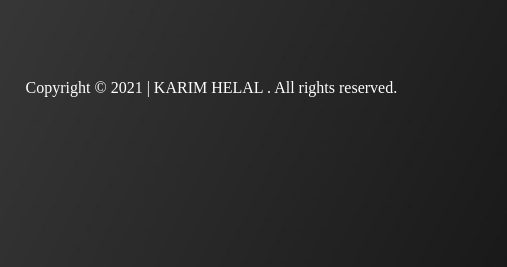
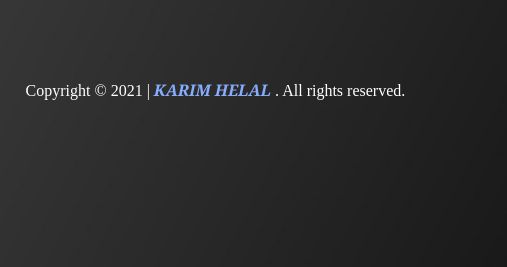
Before and after one commit to karimhelal/Adidas, a plain HTML site: page index.html in a window 1280 px wide. Shown: the part 533-800 px from the top of the page, 0-507 px from the left. Drawn offline with Linux system fonts and the light colour scheme.

Commit message:
index.html

```diff
--- a/index.html
+++ b/index.html
@@ -41,7 +41,8 @@
                 src="instagram.png"></a>
         <a href="https://www.youtube.com/c/adidas" target="_blank"><img src="youtube.png"></a>
     </div>
-    <p class="copy">Copyright © 2021 | KARIM HELAL . All rights reserved.</p>
+    <p class="copy">Copyright © 2021 | <i class="karim"><a href="https://www.facebook.com/karimhelal.kh">KARIM HELAL</a></i> . All
+        rights reserved.</p>
 </div>
 </body>
 
```
